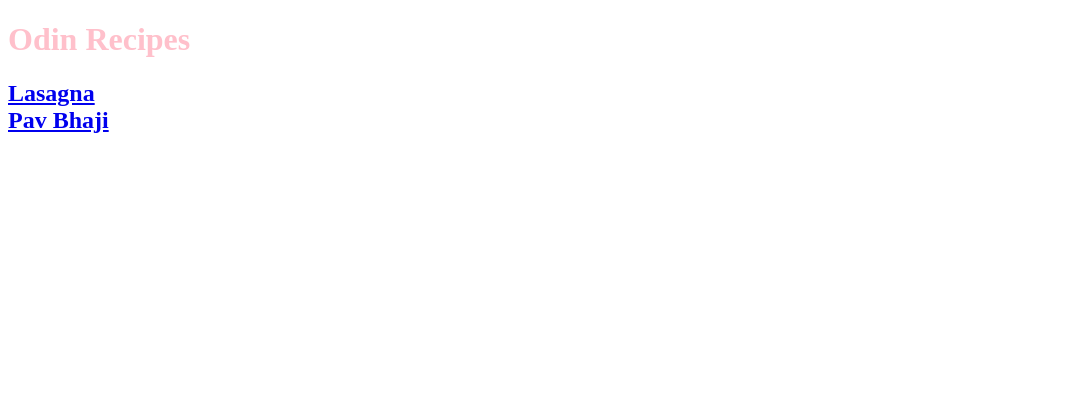
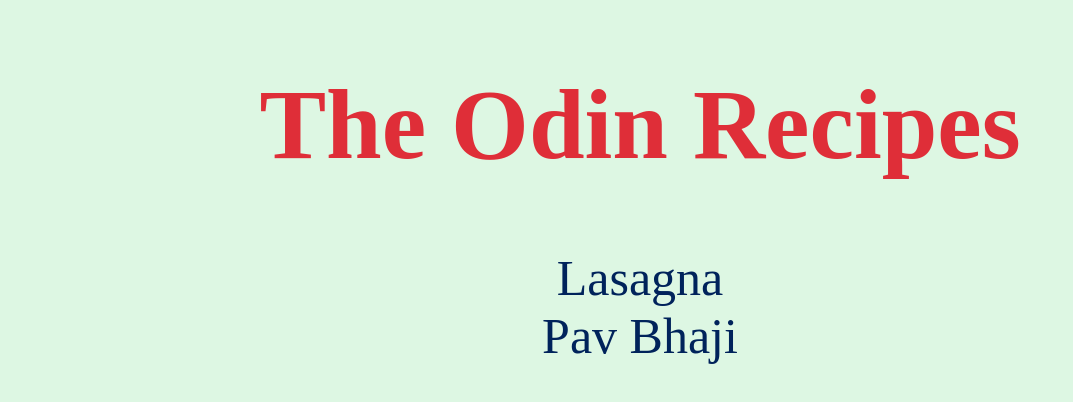
Before and after one commit to notprianshu/odin-recipes, a plain HTML site: page index.html in a window 1280 px wide. Shown: the whole page, without its empty margins (0-1073 px from the left). Drawn offline with Linux system fonts and the light colour scheme; a web font is replaced by a local one.

Commit message:
make the homepage look better with CSS

```diff
--- a/index.html
+++ b/index.html
@@ -5,13 +5,16 @@
     <meta http-equiv="X-UA-Compatible" content="IE=edge">
     <meta name="viewport" content="width=device-width, initial-scale=1.0">
     <link rel="stylesheet" href="styles.css">
+    <link rel="preconnect" href="https://fonts.googleapis.com">
+    <link rel="preconnect" href="https://fonts.gstatic.com" crossorigin>
+    <link href="https://fonts.googleapis.com/css2?family=Playfair+Display:ital@1&display=swap" rel="stylesheet">
     <title>Odin Recipes</title>
 </head>
 <body>
-    <h1 class="heading">Odin Recipes</h1>
+    <h1 class="heading">The Odin Recipes</h1>
     <h2>
-        <div><a href="recipes/lasagna.html">Lasagna</a><br></div>
-        <a href="recipes/pav-bhaji.html">Pav Bhaji</a>
+        <a class="recipie" href="recipes/lasagna.html">Lasagna</a><br>
+        <a class="recipie" href="recipes/pav-bhaji.html">Pav Bhaji</a>
     </h2>
 </body>
 </html>
--- a/styles.css
+++ b/styles.css
@@ -1,7 +1,30 @@
+*{
+    text-align: center;
+}
+body {
+    background-color: #DDF7E3;
+}
 .heading {
-    color: pink
+    font-family: "Playfair Display";
+    color: #DF2E38;
+    font-weight: bold;
+    text-align: center;
+    font-size: 100px;
+}
+.recipie {
+    font-size: 50px;
+    text-align: center;
+    text-decoration: none;
+    font-weight: lighter;
+}
+.recipie:link {
+    text-align: center;
+    color: #00235B;
 }
 
-div {
-    color: aqua
+.recipie:visited {
+    color: #00235B;
 }
+.recipie:hover{
+    color: #5D9C59;
+}
```
